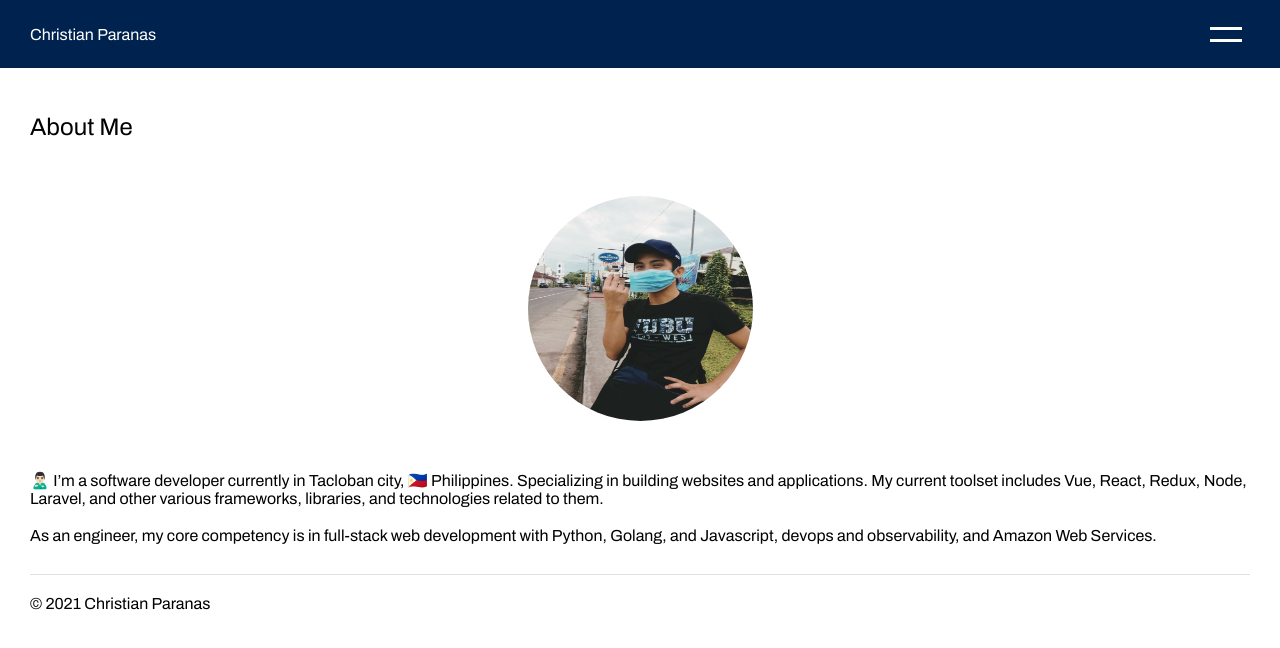
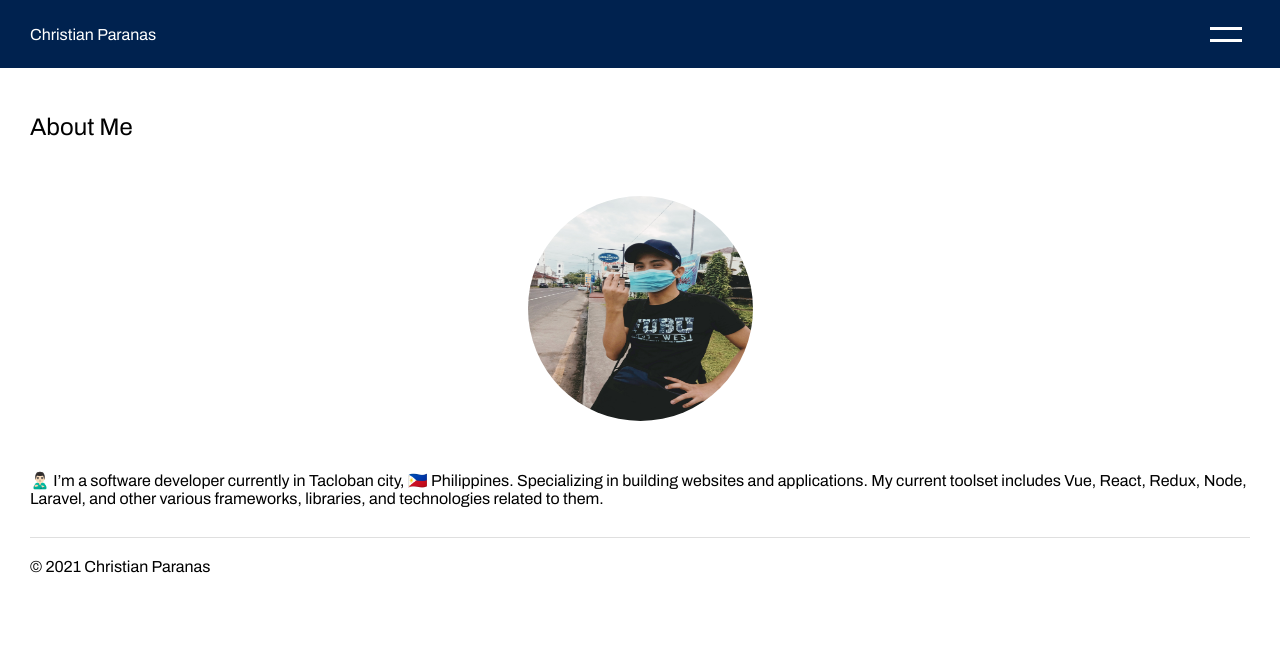
Before and after one commit to christianparanas/portv4, a Next.js app: page / in a window 1280 px wide. Shown: the top 648 px of the page. Built offline with nearby package versions, Linux system fonts and the light colour scheme.

Commit message:
Update index.jsx

```diff
--- a/pages/index.jsx
+++ b/pages/index.jsx
@@ -35,11 +35,6 @@ export default function Home() {
                Specializing in building websites and applications. My current toolset includes
                Vue, React, Redux, Node, Laravel, and other various frameworks, libraries, and technologies related to them.
             </div>
-            <div className="t1">
-              As an engineer, my core competency is in full-stack web development
-              with Python, Golang, and Javascript, devops
-              and observability, and Amazon Web Services.
-            </div>
           </div>
         </div>
         <div className="footer">&#169; 2021 Christian Paranas</div>
```
